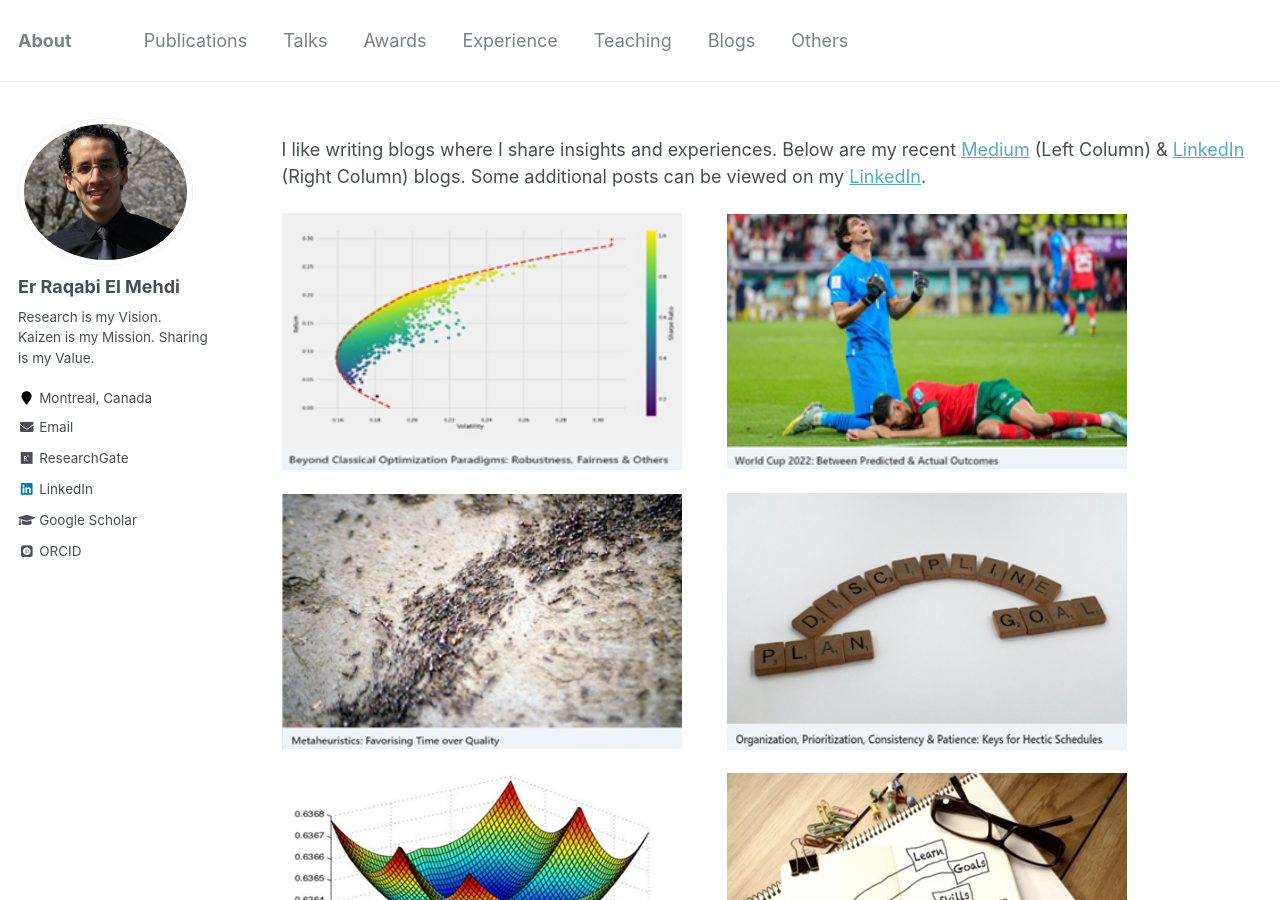
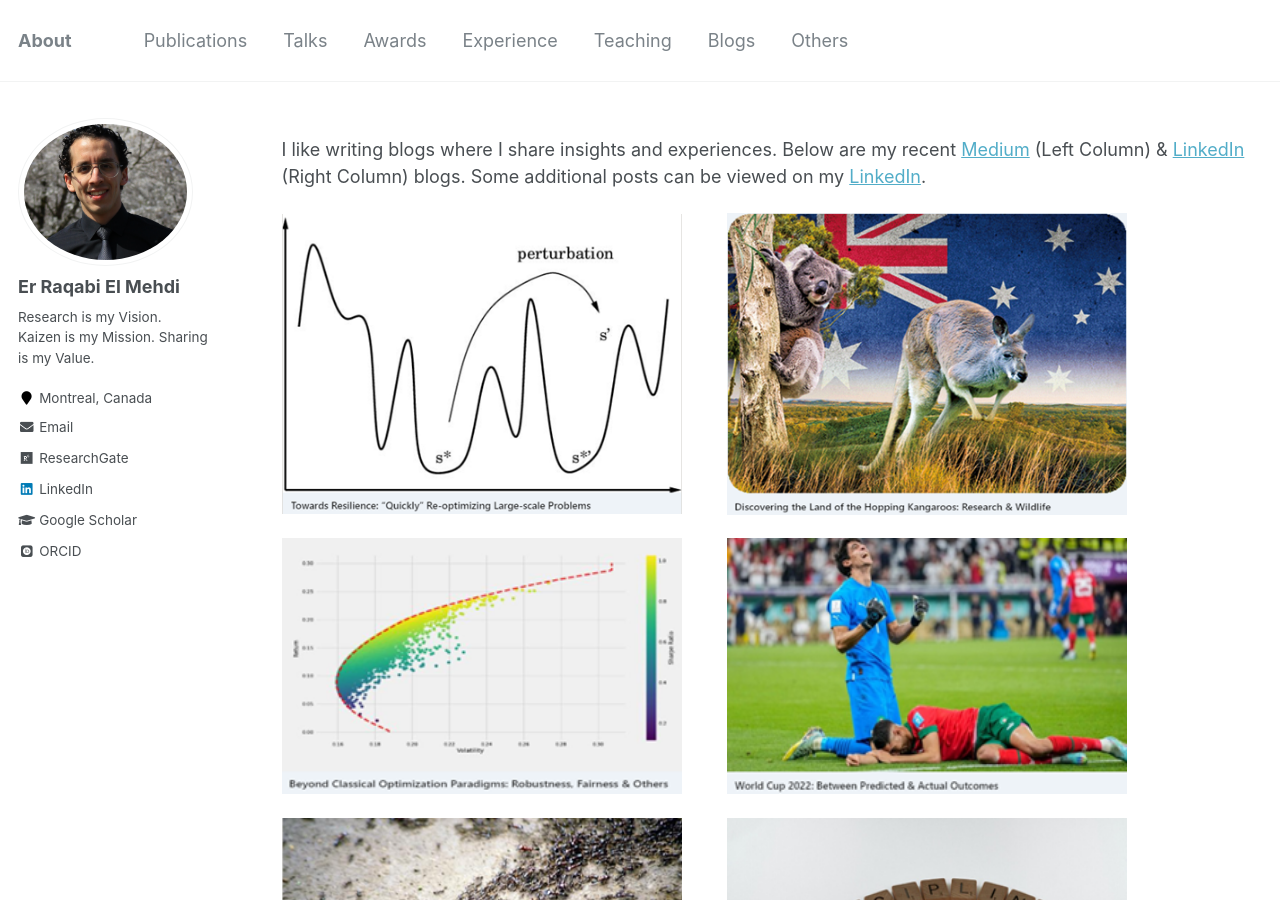
Before and after one commit to RqbMedi/rqbmedi.github.io, a Jekyll site: the page built from _pages/portfolio.md, in a window 1280 px wide and 900 px high. Built offline with Jekyll 4.4.1, drawn with Linux system fonts in a browser that asks for light colours; some web fonts are replaced.

Commit message:
Initial_Commit

```diff
--- a/_pages/portfolio.md
+++ b/_pages/portfolio.md
@@ -6,6 +6,8 @@ author_profile: true
 ---
 
 I like writing blogs where I share insights and experiences. Below are my recent [Medium](https://erraqabielmehdi.medium.com/) (Left Column) & [LinkedIn](https://www.linkedin.com/in/rqbmedi) (Right Column) blogs. Some additional posts can be viewed on my [LinkedIn](https://www.linkedin.com/in/rqbmedi).
+
+[<img src="http://rqbmedi.github.io/images/Medium_Article_17.png" width="400" height="400" />](https://erraqabielmehdi.medium.com/towards-resilience-quickly-re-optimizing-large-scale-problems-1d7f923bb866) &nbsp; &nbsp; &nbsp; &nbsp; [<img src="http://rqbmedi.github.io/images/LinkedIn_Article_21.png" width="400" height="400" />](https://www.linkedin.com/pulse/discovering-land-hopping-kangaroos-research-wildlife-er-raqabi?fbclid=IwAR3jyN2Y2w0HqL_qcLFMbUlqGcOnwSSLaajI4_d5p9qz9E2DOLwrN9Ay2BY)
 
 [<img src="http://rqbmedi.github.io/images/Medium_Article_16.png" width="400" height="400" />](https://erraqabielmehdi.medium.com/beyond-classical-optimization-paradigms-robustness-fairness-others-dce754836c0d) &nbsp; &nbsp; &nbsp; &nbsp; [<img src="http://rqbmedi.github.io/images/LinkedIn_Article_20.png" width="400" height="400" />](https://www.linkedin.com/pulse/world-cup-2022-between-predicted-actual-outcomes-el-mehdi-%E3%83%A9%E3%82%AB%E3%83%93-%E3%83%A1%E3%83%87%E3%82%A3)
 
```
Also changed, not shown: images/LinkedIn_Article_21.png (added), images/Medium_Article_17.png (added).
